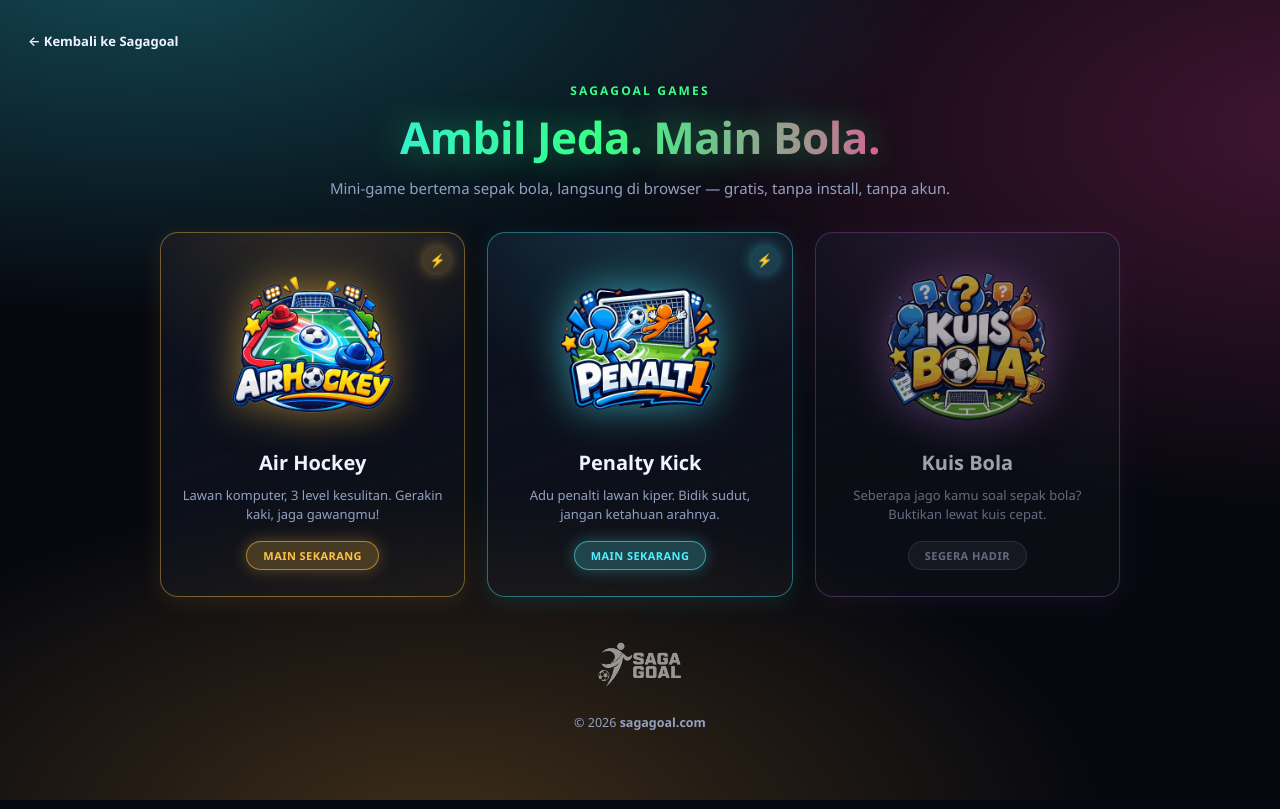
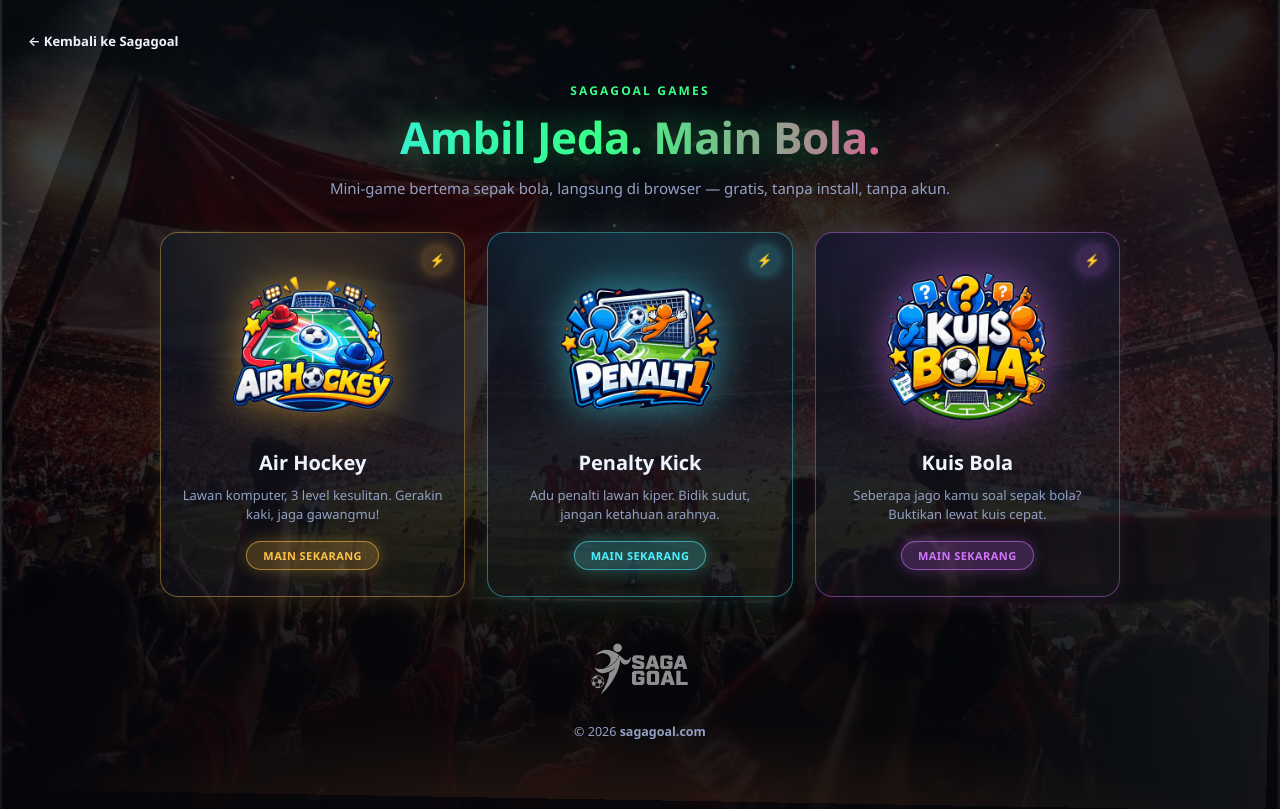
Before and after one commit to jalijali-dev/sagacrypto-wpm-goal, a PHP site: page /wpm/games/ in a window 1280 px wide. Run offline with PHP 8.4, Linux system fonts and the light colour scheme; data that the repository does not hold is empty; a stand-in replaces the project's code that opens the database connection; some libraries are stand-ins or nearby versions.

Commit message:
Games Hub: logo 140px, foto stadion + overlay lebih gelap

```diff
--- a/assets/games/css/games-landing.css
+++ b/assets/games/css/games-landing.css
@@ -25,31 +25,48 @@
 * { box-sizing: border-box; }
 
 /* Slow-drifting multi-color glow behind the whole page (30 Agu 2026
-   revamp, "portal game" CrazyGames-style reference) — 3 radial blobs in
+   revamp, "portal game" CrazyGames-style reference) — 4 radial blobs in
    different accent colors, animated via background-position only (cheap:
    no JS, no filter/blur recalculated per frame, just a compositor-level
-   position tween). Respects prefers-reduced-motion. */
+   position tween). Respects prefers-reduced-motion.
+   Layer order/count in this keyframe MUST match body.wpm-games's
+   background-image list below exactly: [dark overlay (static), blob
+   cyan, blob pink, blob orange, blob green, stadium photo (static)] —
+   6 comma-separated values every time, one per layer, even for the 2
+   static layers (overlay/photo just repeat the same position so they
+   never move while the blobs drift over the photo). */
 @keyframes wpmGamesBgDrift {
-  0%   { background-position: 15% 0%, 100% 20%, 40% 100%; }
-  50%  { background-position: 25% 10%, 90% 30%, 55% 90%; }
-  100% { background-position: 15% 0%, 100% 20%, 40% 100%; }
+  0%   { background-position: 0% 0%, 15% 0%, 100% 20%, 40% 100%, 85% 90%, center center; }
+  50%  { background-position: 0% 0%, 25% 10%, 90% 30%, 55% 90%, 75% 80%, center center; }
+  100% { background-position: 0% 0%, 15% 0%, 100% 20%, 40% 100%, 85% 90%, center center; }
 }
 
 body.wpm-games {
   margin: 0;
   min-height: 100vh;
   background-color: var(--ah-bg);
-  /* Brighter/more saturated glow blobs (3 Sep 2026, "bikin lebih cerah"
-     revision) — same 3-blob drift, just noticeably higher opacity +
-     bigger spread than the original MVP tuning so the page reads as
-     more vivid/energetic at a glance, not just "dark with tiny hints
-     of color". */
+  /* Stadium crowd/fireworks photo (3 Sep 2026, "euforia pertandingan"
+     revision) — operator-supplied image (games/assets/img/1169c2899bd3cf0..webp,
+     recompressed to assets/games/img/stadium-bg.webp, 1920x1080, ~168KB)
+     as the base layer, dark overlay gradient on top of it so card/text
+     contrast stays readable (WCAG-ish legibility, not just "looks ok"),
+     then the same brighter accent-color blobs from the 3 Sep "bikin
+     lebih cerah" revision tinting on top of the photo instead of over
+     flat black. A pure-CSS light-beam/sparkle effect was tried first
+     (see docs/DECISIONS.md) but the operator wanted the actual photo,
+     not a simulation — this replaces that attempt (kept in ::before/
+     ::after below, layered on top of the photo, since those effects
+     still read well over it). */
   background-image:
-    radial-gradient(ellipse 65% 45% at 15% 0%, rgba(53, 230, 255, 0.28) 0%, transparent 60%),
-    radial-gradient(ellipse 60% 50% at 100% 20%, rgba(255, 61, 154, 0.24) 0%, transparent 60%),
-    radial-gradient(ellipse 55% 45% at 40% 100%, rgba(255, 176, 59, 0.22) 0%, transparent 60%),
-    radial-gradient(ellipse 45% 35% at 85% 90%, rgba(57, 255, 136, 0.16) 0%, transparent 60%);
-  background-size: 160% 160%;
+    linear-gradient(180deg, rgba(4, 5, 10, 0.88) 0%, rgba(4, 5, 10, 0.8) 40%, rgba(4, 5, 10, 0.93) 100%),
+    radial-gradient(ellipse 65% 45% at 15% 0%, rgba(53, 230, 255, 0.22) 0%, transparent 60%),
+    radial-gradient(ellipse 60% 50% at 100% 20%, rgba(255, 61, 154, 0.18) 0%, transparent 60%),
+    radial-gradient(ellipse 55% 45% at 40% 100%, rgba(255, 176, 59, 0.16) 0%, transparent 60%),
+    radial-gradient(ellipse 45% 35% at 85% 90%, rgba(57, 255, 136, 0.12) 0%, transparent 60%),
+    url('../img/stadium-bg.webp');
+  background-size: 100% 100%, 160% 160%, 160% 160%, 160% 160%, 160% 160%, cover;
+  background-repeat: no-repeat;
+  background-attachment: scroll;
   animation: wpmGamesBgDrift 22s ease-in-out infinite;
   color: var(--ah-text);
   font-family: var(--ah-font);
@@ -59,6 +76,78 @@ body.wpm-games {
 
 @media (prefers-reduced-motion: reduce) {
   body.wpm-games { animation: none; }
+}
+
+/* ---- Stadium atmosphere, extra layers (3 Sep 2026, "euforia
+   pertandingan" revision) ----
+   First attempt at this used pure CSS gradients standing in for a
+   stadium photo (no photo asset at all) — operator tried it live and
+   said it read as too subtle/flat, and supplied an actual stadium
+   crowd+fireworks photo instead (now the base layer of
+   body.wpm-games's own background, see above). These two pseudo-
+   elements are kept layered ON TOP of that photo rather than removed —
+   the floodlight-beam sway + firework sparkle animations still add
+   motion/depth over a static photo, they just no longer have to carry
+   the whole "stadium feeling" by themselves. Zero KB added (still pure
+   gradients/keyframes), same performance profile as the bg-drift
+   animation above. Lives on ::before/::after so it never touches the
+   actual DOM/markup. */
+body.wpm-games::before {
+  content: '';
+  position: fixed;
+  inset: 0;
+  z-index: -2;
+  pointer-events: none;
+  /* Two floodlight cones sweeping down from the top corners (conic
+     gradient wedges) + a warm horizon glow low in the frame standing in
+     for "packed crowd under stadium lights". */
+  background:
+    conic-gradient(from 200deg at 12% -10%, rgba(255, 255, 255, 0.10) 0deg, transparent 26deg),
+    conic-gradient(from 160deg at 88% -10%, rgba(255, 255, 255, 0.08) 0deg, transparent 30deg),
+    radial-gradient(ellipse 90% 40% at 50% 115%, rgba(255, 140, 60, 0.22) 0%, transparent 65%);
+  animation: wpmStadiumSway 14s ease-in-out infinite;
+  transform-origin: top center;
+}
+
+@keyframes wpmStadiumSway {
+  0%   { opacity: 0.85; transform: rotate(-1deg); }
+  50%  { opacity: 1;    transform: rotate(1deg); }
+  100% { opacity: 0.85; transform: rotate(-1deg); }
+}
+
+/* Firework/confetti sparkles — a handful of small radial-gradient dots
+   scattered around the upper half, each one "twinkling" via an opacity
+   keyframe (cheap: opacity + transform only, never layout/paint-heavy
+   properties). Positions are hand-placed, not random/JS-generated, so
+   this stays a pure CSS decoration with no runtime cost at all. */
+body.wpm-games::after {
+  content: '';
+  position: fixed;
+  inset: 0;
+  z-index: -1;
+  pointer-events: none;
+  background-image:
+    radial-gradient(circle, #ffe37a 0%, transparent 70%),
+    radial-gradient(circle, #ff8fd1 0%, transparent 70%),
+    radial-gradient(circle, #7af0ff 0%, transparent 70%),
+    radial-gradient(circle, #ffe37a 0%, transparent 70%),
+    radial-gradient(circle, #9dff9d 0%, transparent 70%),
+    radial-gradient(circle, #ff8fd1 0%, transparent 70%);
+  background-repeat: no-repeat;
+  background-size: 5px 5px, 4px 4px, 6px 6px, 4px 4px, 5px 5px, 4px 4px;
+  background-position:
+    18% 22%, 34% 12%, 62% 8%, 78% 18%, 48% 28%, 88% 30%;
+  animation: wpmStadiumSparkle 3.6s ease-in-out infinite;
+}
+
+@keyframes wpmStadiumSparkle {
+  0%, 100% { opacity: 0.15; }
+  50%      { opacity: 0.9; }
+}
+
+@media (prefers-reduced-motion: reduce) {
+  body.wpm-games::before,
+  body.wpm-games::after { animation: none; }
 }
 
 body.wpm-games a { color: inherit; text-decoration: none; }
@@ -270,7 +359,7 @@ body.wpm-games a { color: inherit; text-decoration: none; }
    Sagagoal" without competing with the neon per-game branding above
    it (hover restores full opacity as a subtle interactive nicety). */
 .wpm-games-footer__logo {
-  width: 120px;
+  width: 140px;
   height: auto;
   opacity: 0.55;
   transition: opacity 0.15s ease;
--- a/games/index.php
+++ b/games/index.php
@@ -97,8 +97,8 @@ $wpmGames = [
         'tagline' => 'Seberapa jago kamu soal sepak bola? Buktikan lewat kuis cepat.',
         'icon' => 'flame',
         'logo' => 'assets/games/img/quiz-bola.png',
-        'href' => null,
-        'status' => 'Segera Hadir',
+        'href' => 'games/quiz-bola/',
+        'status' => 'Main Sekarang',
         'accent' => 'purple',
     ],
 ];
@@ -167,7 +167,7 @@ $wpmGames = [
     </main>
 
     <footer class="wpm-games-footer">
-        <img class="wpm-games-footer__logo" src="assets/img/sagagoal-logo-white.png" alt="Sagagoal" loading="lazy" width="120" height="55">
+        <img class="wpm-games-footer__logo" src="assets/img/sagagoal-logo-white.png" alt="Sagagoal" loading="lazy" width="140" height="64">
         <p>&copy; <?= wpm_esc(date('Y')) ?> <a href="./">sagagoal.com</a></p>
     </footer>
 </body>
```
Also changed, not shown: assets/games/img/stadium-bg.webp (added).
